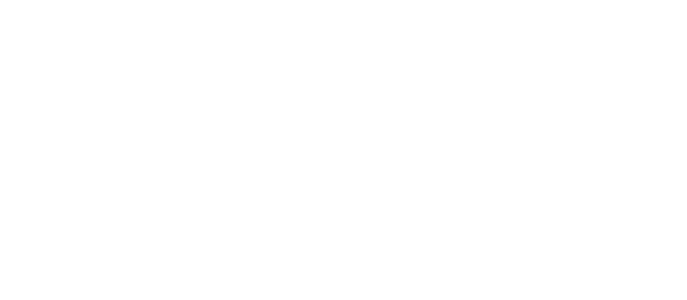
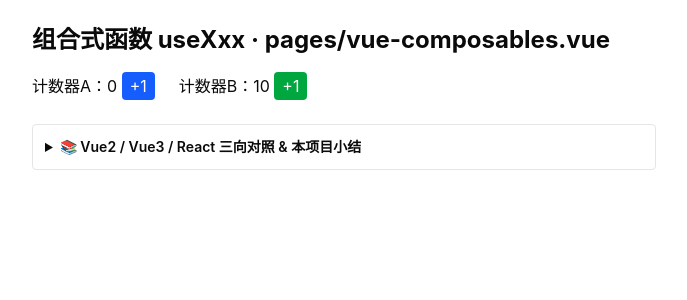
Before and after one commit to 1256807020/social-basic, a Nuxt app: page /vue-composables in a window 1280 px wide. Before the commit this address had no page. Shown: the top 300 px of the page, without its empty margins (296-983 px from the left). Built offline with nearby package versions, Linux system fonts and the light colour scheme.

Commit message:
docs(vue-composables): Vue3 中级知识点示例（顶部实战定位 + 文末 Vue2/Vue3/React 三向对照）

```diff
--- /dev/null
+++ b/app/pages/vue-composables.vue
@@ -0,0 +1,51 @@
+<script setup lang="ts">
+// ───────────────────────────────────────────────────────────
+// 从 Vue2 升级到 Vue3（组合式函数篇）· useXxx 抽逻辑
+// · Vue2：用 mixins（数据来源不清、易命名冲突）或 Vue.prototype 挂全局；
+// · Vue3：组合式函数——普通函数返回响应式状态+方法，组件里 import 即用，类型友好；
+// · React 对照：自定义 Hook（useXxx）几乎同思路，复用粒度更细。
+// 📌 实战定位：逻辑复用【常规业务常用】；列表加载/表单/权限等可抽成 composable。
+// 🧭 学习模式：🔧固定写法=function useXxx(){ const x=ref(); return {x} }；👉=练习点（已填）；文末 <details> 有 Vue2/Vue3/React 三向对照。
+// ───────────────────────────────────────────────────────────
+import { ref } from 'vue'
+
+// 🔧 固定写法：composable 是普通函数，返回响应式数据（可在多个组件复用）
+function useCounter(start = 0) {
+  const n = ref(start)
+  const inc = () => n.value++
+  // 👉 练习：在这里加一个 dec()
+  return { n, inc }
+}
+const a = useCounter(0)
+const b = useCounter(10)
+</script>
+
+<template>
+  <main class="mx-auto max-w-2xl space-y-4 p-6">
+    <h1 class="text-2xl font-bold">组合式函数 useXxx · pages/vue-composables.vue</h1>
+    <div class="flex gap-6">
+      <div>计数器A：{{ a.n }} <button class="rounded bg-blue-600 px-2 py-0.5 text-white" @click="a.inc">+1</button></div>
+      <div>计数器B：{{ b.n }} <button class="rounded bg-green-600 px-2 py-0.5 text-white" @click="b.inc">+1</button></div>
+    </div>
+
+    <details class="mt-6 rounded border p-3 text-sm">
+      <summary class="cursor-pointer font-semibold">📚 Vue2 / Vue3 / React 三向对照 & 本项目小结</summary>
+      <table class="mt-2 w-full border-collapse text-left">
+        <thead>
+          <tr class="border-b">
+            <th class="px-2 py-1">维度</th>
+            <th class="px-2 py-1">Vue2</th>
+            <th class="px-2 py-1">Vue3</th>
+            <th class="px-2 py-1">React</th>
+          </tr>
+        </thead>
+        <tbody>
+          <tr class="border-b"><td class="px-2 py-1">复用方式</td><td class="px-2 py-1">mixins</td><td class="px-2 py-1">组合式函数 useXxx</td><td class="px-2 py-1">自定义 Hook</td></tr>
+          <tr class="border-b"><td class="px-2 py-1">来源清晰</td><td class="px-2 py-1">差（合并冲突）</td><td class="px-2 py-1">好（显式返回）</td><td class="px-2 py-1">好</td></tr>
+          <tr class="border-b"><td class="px-2 py-1">类型</td><td class="px-2 py-1">弱</td><td class="px-2 py-1">强（TS 推断）</td><td class="px-2 py-1">强</td></tr>
+        </tbody>
+      </table>
+      <p class="mt-2 text-gray-500">📝 小结：composable 是「带状态的逻辑函数」，比 mixins 来源清晰、类型友好；和 React 自定义 Hook 思路一致。</p>
+    </details>
+  </main>
+</template>
```
